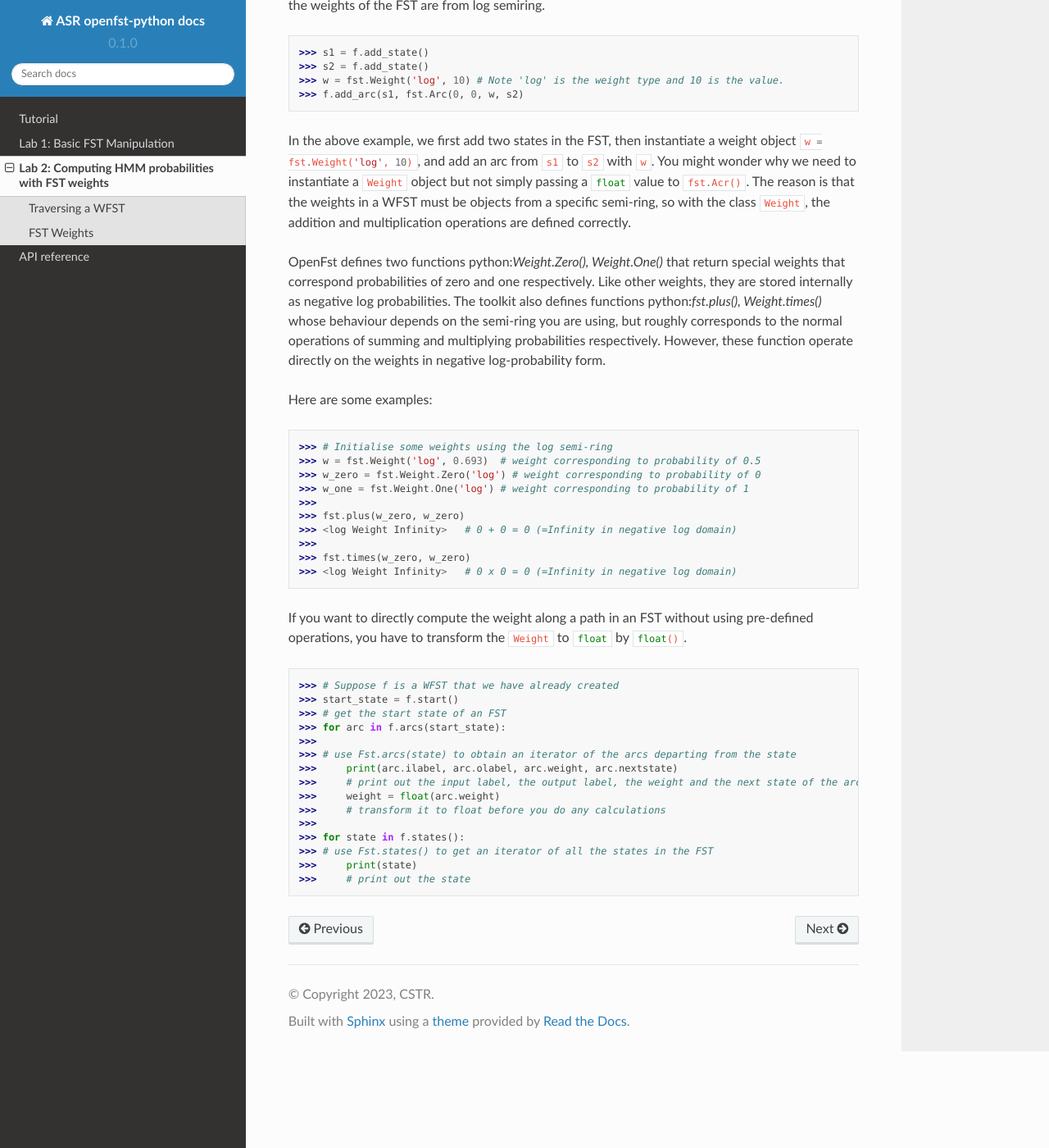
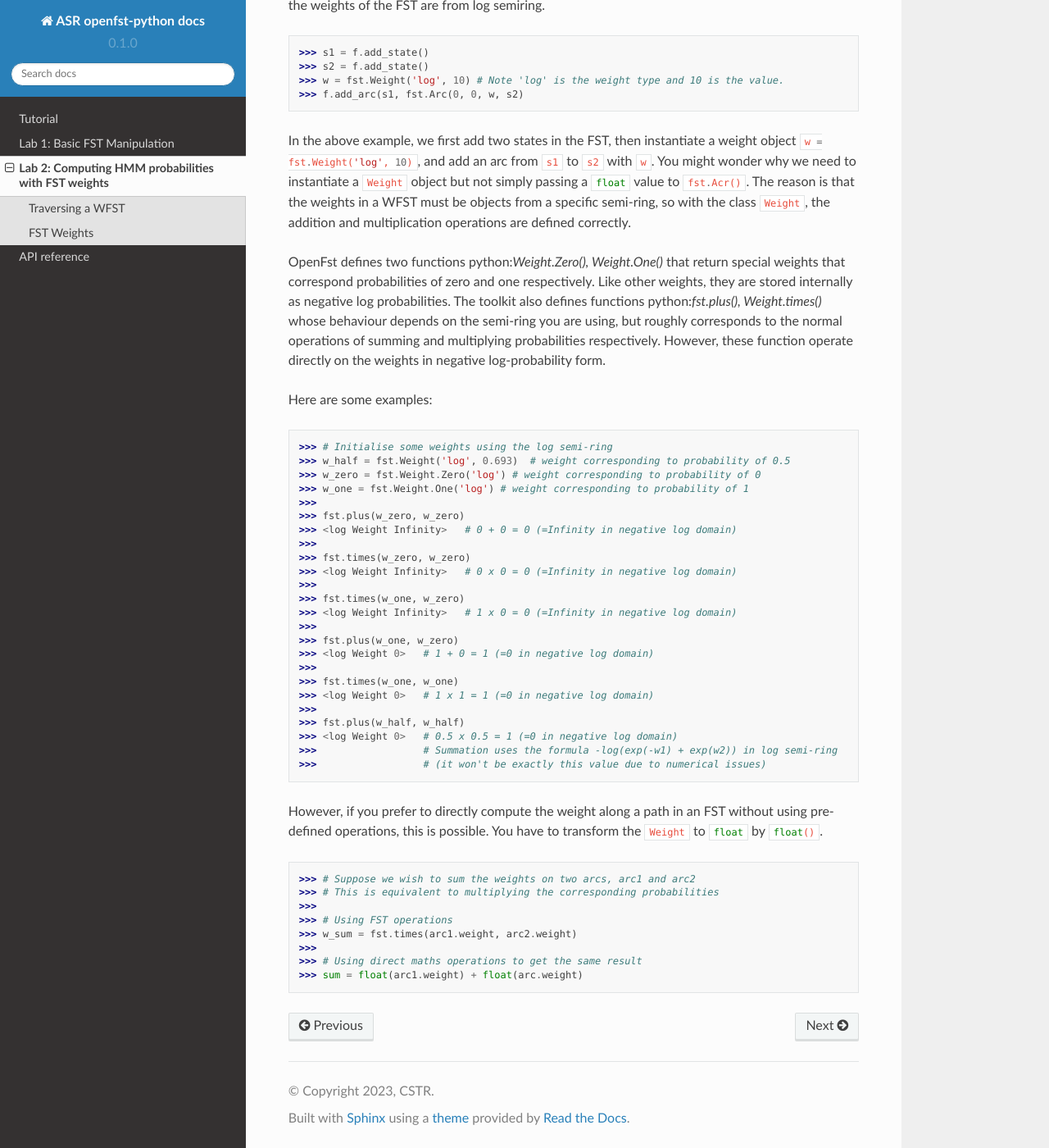
Before and after one commit to ZhaoZeyu1995/openfst-python-documentation, a Sphinx documentation site: the page built from docs/source/lab2.rst, in a window 1280 px wide and 1400 px high, scrolled down 1723 px. Shown: the whole window at 82% size. Built offline with Sphinx 7.4.7 and the Read the Docs theme 2.0.0, drawn with Linux system fonts in a browser that asks for light colours.

Commit message:
Update lab2.rst

```diff
--- a/docs/source/lab2.rst
+++ b/docs/source/lab2.rst
@@ -71,7 +71,7 @@ OpenFst defines two functions python:`Weight.Zero(), Weight.One()` that return s
 Here are some examples:
 
 >>> # Initialise some weights using the log semi-ring
->>> w = fst.Weight('log', 0.693)  # weight corresponding to probability of 0.5
+>>> w_half = fst.Weight('log', 0.693)  # weight corresponding to probability of 0.5
 >>> w_zero = fst.Weight.Zero('log') # weight corresponding to probability of 0
 >>> w_one = fst.Weight.One('log') # weight corresponding to probability of 1
 >>>
@@ -80,23 +80,28 @@ Here are some examples:
 >>>
 >>> fst.times(w_zero, w_zero)
 >>> <log Weight Infinity>   # 0 x 0 = 0 (=Infinity in negative log domain)
+>>>
+>>> fst.times(w_one, w_zero)
+>>> <log Weight Infinity>   # 1 x 0 = 0 (=Infinity in negative log domain)
+>>>
+>>> fst.plus(w_one, w_zero)
+>>> <log Weight 0>   # 1 + 0 = 1 (=0 in negative log domain)
+>>>
+>>> fst.times(w_one, w_one)
+>>> <log Weight 0>   # 1 x 1 = 1 (=0 in negative log domain)
+>>>
+>>> fst.plus(w_half, w_half)
+>>> <log Weight 0>   # 0.5 x 0.5 = 1 (=0 in negative log domain)
+>>>                  # Summation uses the formula -log(exp(-w1) + exp(w2)) in log semi-ring
+>>>                  # (it won't be exactly this value due to numerical issues)
 
-.. Including summing two 0.5 probabilities, also multiplying zero and one
+However, if you prefer to directly compute the weight along a path in an FST without using pre-defined operations, this is possible.  You have to transform the :python:`Weight` to :python:`float` by :python:`float()`.
 
-If you want to directly compute the weight along a path in an FST without using pre-defined operations, you have to transform the :python:`Weight` to :python:`float` by :python:`float()`.
-
->>> # Suppose f is a WFST that we have already created
->>> start_state = f.start()
->>> # get the start state of an FST
->>> for arc in f.arcs(start_state):
+>>> # Suppose we wish to sum the weights on two arcs, arc1 and arc2
+>>> # This is equivalent to multiplying the corresponding probabilities
 >>>
->>> # use Fst.arcs(state) to obtain an iterator of the arcs departing from the state
->>>     print(arc.ilabel, arc.olabel, arc.weight, arc.nextstate)
->>>     # print out the input label, the output label, the weight and the next state of the arc.
->>>     weight = float(arc.weight)
->>>     # transform it to float before you do any calculations
+>>> # Using FST operations
+>>> w_sum = fst.times(arc1.weight, arc2.weight)
 >>>
->>> for state in f.states():
->>> # use Fst.states() to get an iterator of all the states in the FST
->>>     print(state)
->>>     # print out the state
+>>> # Using direct maths operations to get the same result
+>>> sum = float(arc1.weight) + float(arc.weight)
```
